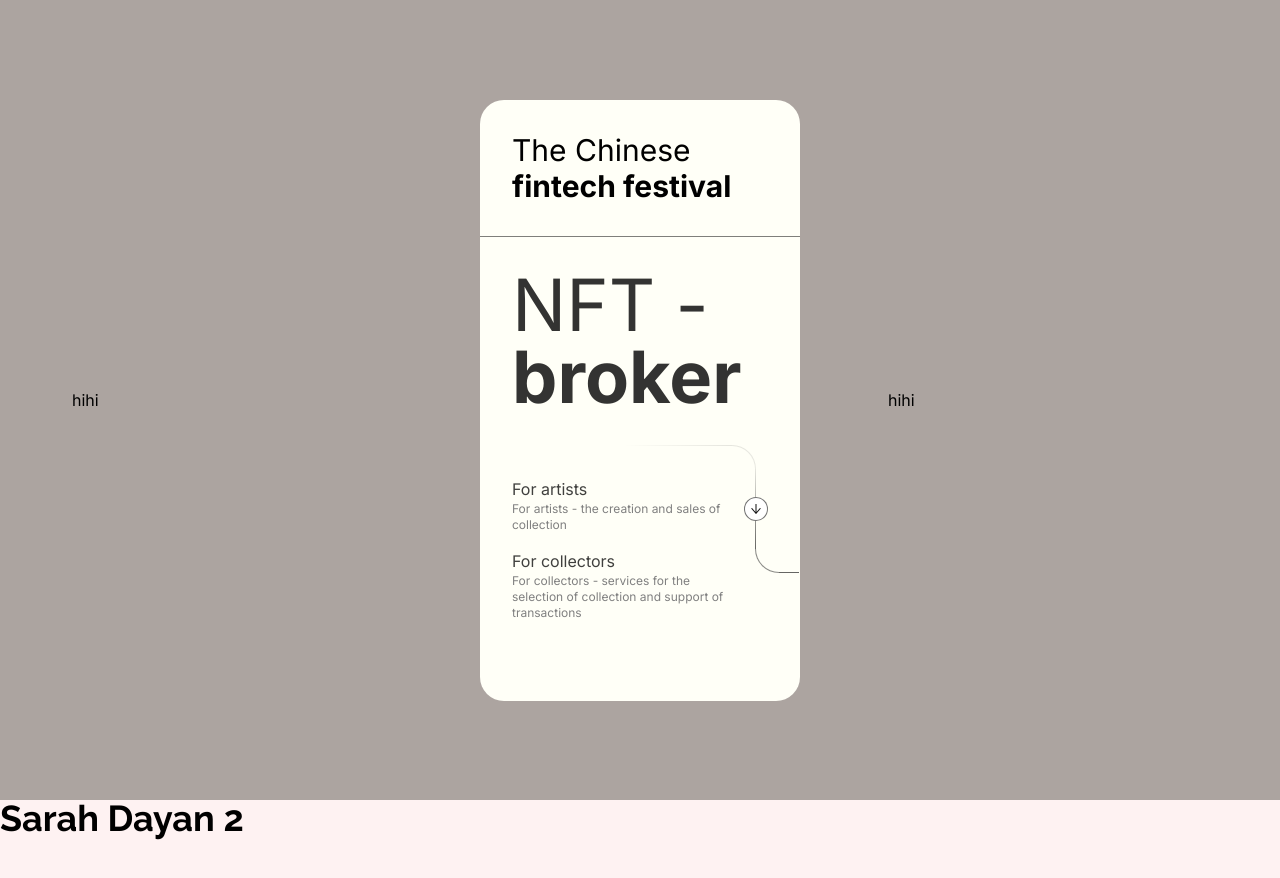
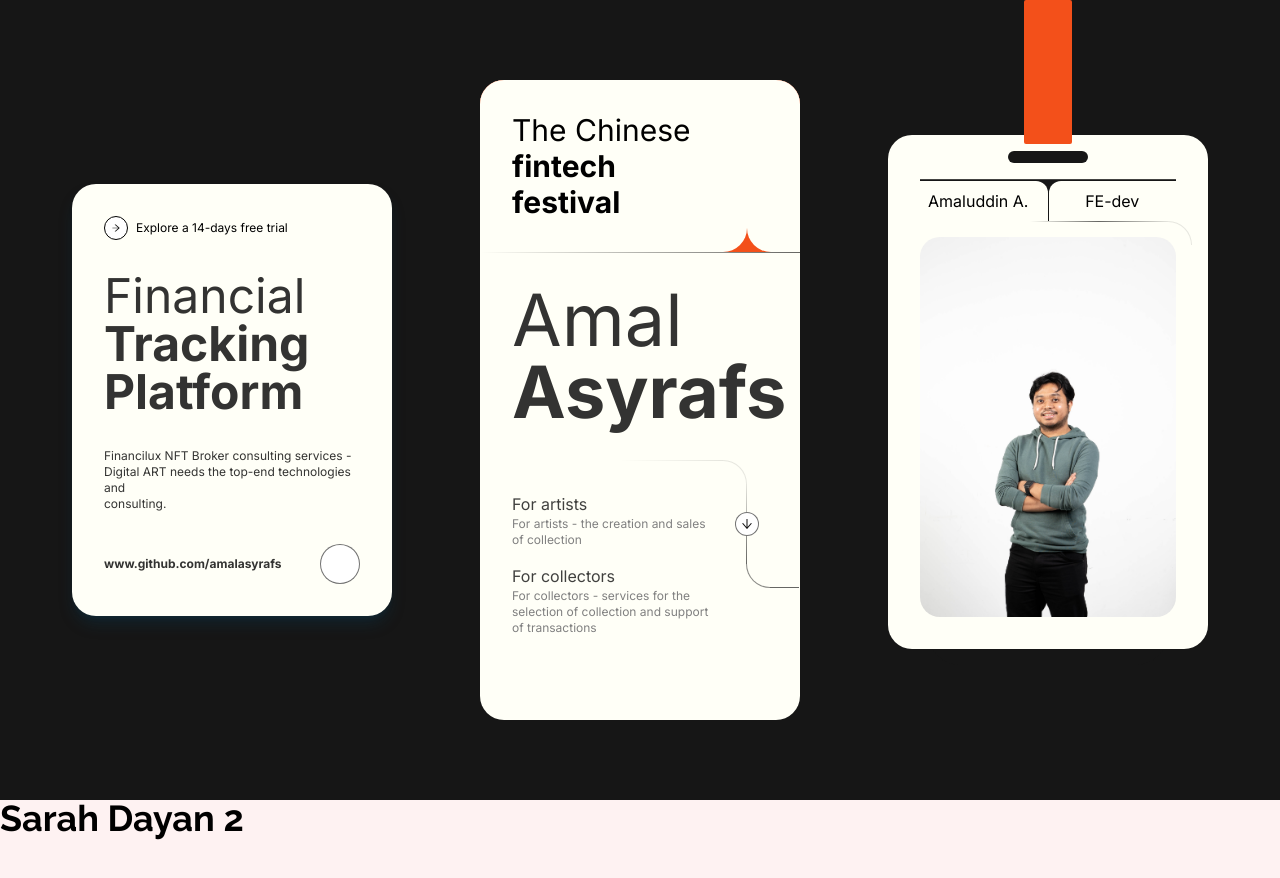
Before and after one commit to amalasyrafs/next-portfolio, a Next.js app: page / in a window 1280 px wide. Shown: the top 878 px of the page. Built offline with nearby package versions, Linux system fonts and the light colour scheme.

Commit message:
complete design for main section

```diff
--- /dev/null
+++ b/components/iconBg.js
@@ -0,0 +1,14 @@
+import { classConcatenator } from "@/helpers/classConcatenator";
+
+export default function IconBg({ containerStyle, children }) {
+  return (
+    <div
+      className={classConcatenator(
+        "flex h-6 w-6 items-center justify-center rounded-full border border-invoke-bgBlack/60 bg-white",
+        containerStyle
+      )}
+    >
+      {children}
+    </div>
+  );
+}
--- a/constants/theme.js
+++ b/constants/theme.js
@@ -2,7 +2,7 @@ const colors = {
   transparent: "transparent",
   current: "currentColor",
   invoke: {
-    bgBlack: "#171717",
+    bgBlack: "#161616",
     textBlack: "#000000",
     white: "#FFFFF7",
     box: "#F4F4EA",
--- /dev/null
+++ b/helpers/classConcatenator.js
@@ -0,0 +1,3 @@
+export const classConcatenator = (...classes) => {
+  return classes.filter(Boolean).join(" ");
+};
--- a/pages/index.js
+++ b/pages/index.js
@@ -1,6 +1,9 @@
 import Head from "next/head";
 import Image from "next/image";
-import { AiOutlineArrowDown } from "react-icons/ai";
+import { AiOutlineArrowDown, AiOutlineArrowRight } from "react-icons/ai";
+import { RxArrowTopRight } from "react-icons/rx";
+import IconBg from "@/components/iconBg";
+import ProfileImage from "@/assets/images/invokeProfile.jpg";
 
 export default function Home() {
   return (
@@ -14,28 +17,71 @@ export default function Home() {
         <meta name="viewport" content="width=device-width, initial-scale=1" />
         <link rel="icon" href="/favicon.ico" />
       </Head>
-      <section className="bg-invoke-brown flex h-full min-h-screen w-full items-center justify-evenly gap-4">
-        <div className="w-1/4 ">hihi</div>
+      <section className="flex h-full min-h-screen w-full items-stretch justify-evenly gap-4 bg-invoke-bgBlack py-[10vh]">
+        {/* Left card */}
+        <div className="flex w-1/4 flex-col justify-center">
+          <div className="rounded-3xl bg-invoke-white text-invoke-textBlack shadow-lg shadow-invoke-blue/40">
+            <div className="flex items-center gap-2 px-8 pt-8">
+              <IconBg containerStyle={"w-5 h-5 border-invoke-textBlack"}>
+                <AiOutlineArrowRight
+                  className="text-invoke-bgBlack"
+                  size={10}
+                />
+              </IconBg>
+              <h3 className="text-xs">Explore a 14-days free trial</h3>
+            </div>
+
+            <div className="p-8">
+              <h1 className="font-sans text-5xl text-invoke-textBlack text-opacity-80">
+                Financial <br /> <strong>Tracking Platform</strong>
+              </h1>
+            </div>
+
+            <div className="px-8 pb-8">
+              <p className="font-sans text-xs text-invoke-textBlack text-opacity-80">
+                Financilux NFT Broker consulting services - <br />
+                Digital ART needs the top-end technologies and <br />
+                consulting.
+              </p>
+            </div>
+
+            <div className="flex items-center justify-between px-8 pb-8">
+              <a className="font-sans text-xs font-bold text-invoke-textBlack text-opacity-80">
+                www.github.com/amalasyrafs
+              </a>
+              <IconBg
+                containerStyle={
+                  "w-[40px] h-[40px] bg-[#f3501a] border-[#f3501a] hover:shadow-md hover:shadow-invoke-brown"
+                }
+              >
+                <RxArrowTopRight className=" text-white" size={28} />
+              </IconBg>
+            </div>
+          </div>
+        </div>
         {/* Middle card */}
-        <div className="w-1/4 rounded-3xl bg-invoke-white">
-          <div className="border-b border-invoke-textBlack/50 p-8">
-            <h3 className="font-sans text-3xl text-invoke-textBlack">
+        <div className="w-1/4 overflow-hidden rounded-3xl bg-invoke-white">
+          <div className="flex bg-[#f3501a] ">
+            <h3 className="w-5/6 rounded-br-3xl bg-invoke-white p-8 font-sans text-3xl text-invoke-textBlack">
               The Chinese <br /> <strong>fintech festival</strong>
             </h3>
+            <div className="w-1/6 rounded-bl-3xl bg-invoke-white" />
           </div>
-          <div className="p-8">
+          <div className="relative p-8">
+            <div className="absolute top-0 right-0 h-px w-full bg-gradient-to-r from-invoke-textBlack/0 to-invoke-textBlack/60" />
             <h1 className="font-sans text-7xl text-invoke-textBlack text-opacity-80">
-              NFT - <br /> <strong>broker</strong>
+              Amal
+              <br /> <strong>Asyrafs</strong>
             </h1>
           </div>
           <div className="flex">
-            <div className="relative flex w-full flex-col gap-4 rounded-md p-8">
+            <div className="relative flex w-5/6 flex-col gap-4 rounded-md p-8">
               <div className="absolute top-0 right-6 h-px w-[calc(45%_-_16px)] bg-gradient-to-r from-invoke-textBlack/0 to-invoke-textBlack/10" />
               <div className="absolute top-0 right-0 h-6 w-6 rounded-tr-full border-t border-r border-invoke-bgBlack/10" />
               <div className="absolute top-6 right-0 h-[calc(50%_-_24px)] w-px bg-gradient-to-b from-invoke-textBlack/10 to-invoke-textBlack/60" />
-              <div className="absolute top-1/4 -right-3 flex h-6 w-6 items-center justify-center rounded-full border border-invoke-bgBlack/60 bg-white">
+              <IconBg containerStyle={"absolute top-1/4 -right-3"}>
                 <AiOutlineArrowDown className="text-invoke-bgBlack" size={14} />
-              </div>
+              </IconBg>
 
               <div className="flex flex-col">
                 <h6 className="font-sans text-invoke-textBlack text-opacity-75">
@@ -62,7 +108,41 @@ export default function Home() {
           </div>
           <div className="h-12 w-full"></div>
         </div>
-        <div className="w-1/4 ">hihi</div>
+        {/* Right card */}
+        <div className="relative flex w-1/4 flex-col justify-center">
+          <div className="absolute -top-[10vh] left-[calc(50%_-_24px)] z-10 flex h-36 w-12 flex-col gap-1 rounded-sm bg-[#f3501a] p-1">
+            {[50, 50, 50, 50, 50, 50, 30, 30, 30, 30, 20, 20].map((el) => (
+              <div className={`h-2 w-full rounded-md bg-white/${el}`} />
+            ))}
+          </div>
+          <div className="relative rounded-3xl bg-invoke-white px-8 pb-4 text-invoke-textBlack">
+            <div className="flex w-full items-center justify-center border-b border-b-invoke-bgBlack/80 py-4">
+              <div className="h-3 w-20 rounded-full bg-invoke-bgBlack" />
+            </div>
+            <div className="flex w-full items-center justify-center gap-[1px] bg-invoke-bgBlack pt-[0.5px]">
+              <div className="flex h-full w-full rounded-tr-xl bg-invoke-white p-2">
+                <p>Amaluddin A.</p>
+              </div>
+              <div className="flex w-full justify-center rounded-tl-xl bg-invoke-white p-2">
+                <p>FE-dev</p>
+              </div>
+            </div>
+            <div className="relative py-4">
+              <div className="absolute top-0 right-2 h-px w-[calc(60%_-_16px)] bg-gradient-to-r from-invoke-textBlack/0 via-invoke-textBlack/60 to-invoke-textBlack/10" />
+              <div className="absolute top-0 -right-4 h-6 w-6 rounded-tr-full border-t border-r border-invoke-bgBlack/10" />
+
+              {/* Image div */}
+              <div className="relative flex max-h-[380px] w-full justify-center overflow-hidden rounded-[20px]">
+                <Image
+                  src={ProfileImage}
+                  alt="Amaluddin Asyraf"
+                  className="object-cover"
+                />
+              </div>
+            </div>
+          </div>
+          <div className="-mt-4 h-8 w-[calc(100%_-_80px)] self-center rounded-bl-full rounded-br-full bg-invoke-bgBlack/50" />
+        </div>
       </section>
       <section className="h-full min-h-screen w-full bg-red-50">
         <h1
```
Also changed, not shown: assets/images/invokeProfile.jpg (added).
